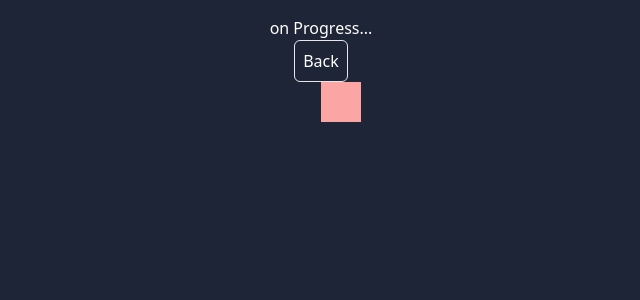
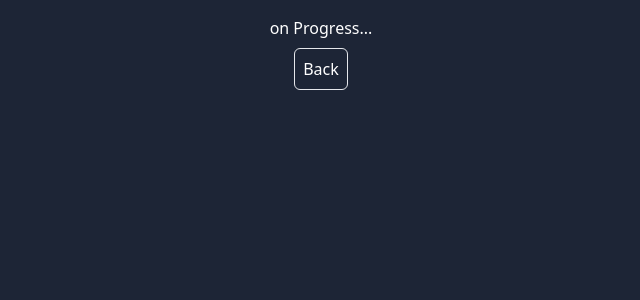
Before and after one commit to CaglayanCaliskan/Battleship-Game-ReactJS, a React (Vite) app: page /multiplayer in a window 1280 px wide. Shown: the top 300 px of the page, without its empty margins (319-959 px from the left). Built offline with nearby package versions, Linux system fonts and the light colour scheme.

Commit message:
prototype game is completed

```diff
--- a/index.html
+++ b/index.html
@@ -11,8 +11,7 @@
       href="https://fonts.googleapis.com/css2?family=Playfair+Display+SC:ital,wght@0,400;0,700;0,900;1,400;1,700;1,900&display=swap"
       rel="stylesheet"
     />
-
-    <title>Amiral Batti</title>
+    <title>Battleship Game</title>
   </head>
   <body>
     <div id="root"></div>
--- a/src/components/ComputerBoard.jsx
+++ b/src/components/ComputerBoard.jsx
@@ -77,7 +77,7 @@ const ComputerBoard = ({attack, CompRef, turn}) => {
         >
           Computer Board
         </div>
-        <div className=' flex justify-center gap-3.5 md:gap-7  '>
+        <div className=' flex justify-center gap-3.5 md:gap-7'>
           {/* column numbers */}
           {column.map((col) => (
             <div key={col} className=''>
--- a/src/pages/Home.jsx
+++ b/src/pages/Home.jsx
@@ -5,9 +5,10 @@ const Home = () => {
   return (
     <div className='flex items-end justify-center h-screen w-full  bg-center   bg-no-repeat  bg-naval-bg  bg-brand'>
       <div className='flex flex-col gap-6 items-center p-6 mb-10  md:mb-48'>
-        <h1 className='text-5xl font-main2-font-font font-bold  text-white '>
-          Amiral Battı
+        <h1 className='md:text-5xl font-main2-font-font font-bold  text-white '>
+          Battleship Game
         </h1>
+
         <div className='flex gap-2'>
           <Link
             to='singleplayer'
--- a/src/pages/MultiPlayer.jsx
+++ b/src/pages/MultiPlayer.jsx
@@ -9,16 +9,11 @@ const MultiPlayer = () => {
 
         <Link
           to='/'
-          className='bg-main text-white rounded-md p-2 hover:scale-95 border border-main hover:border-white transition-all'
+          className='bg-main mt-2 text-white rounded-md p-2 hover:scale-95 border border-main hover:border-white transition-all'
         >
           Back
         </Link>
       </div>
-      <div
-        draggable
-        onTouchMove={() => console.log(123)}
-        className='w-10 h-10 bg-red-300 absolute left-1/2'
-      ></div>
     </main>
   );
 };
```
